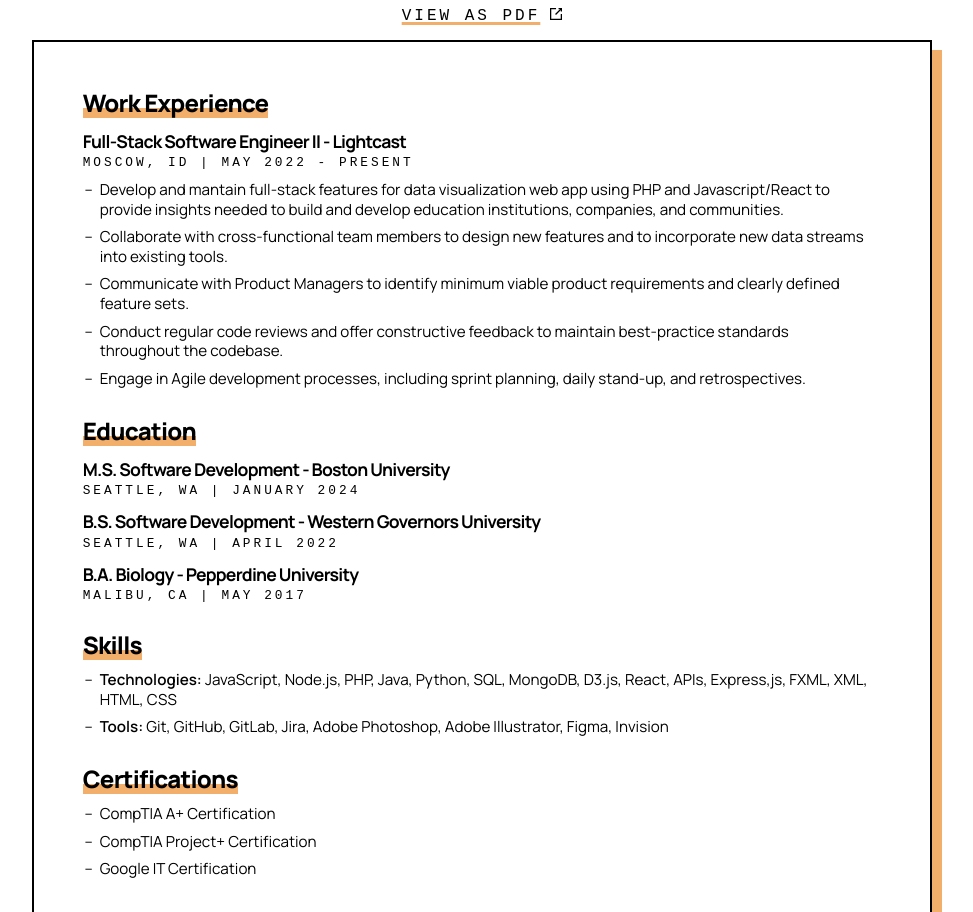
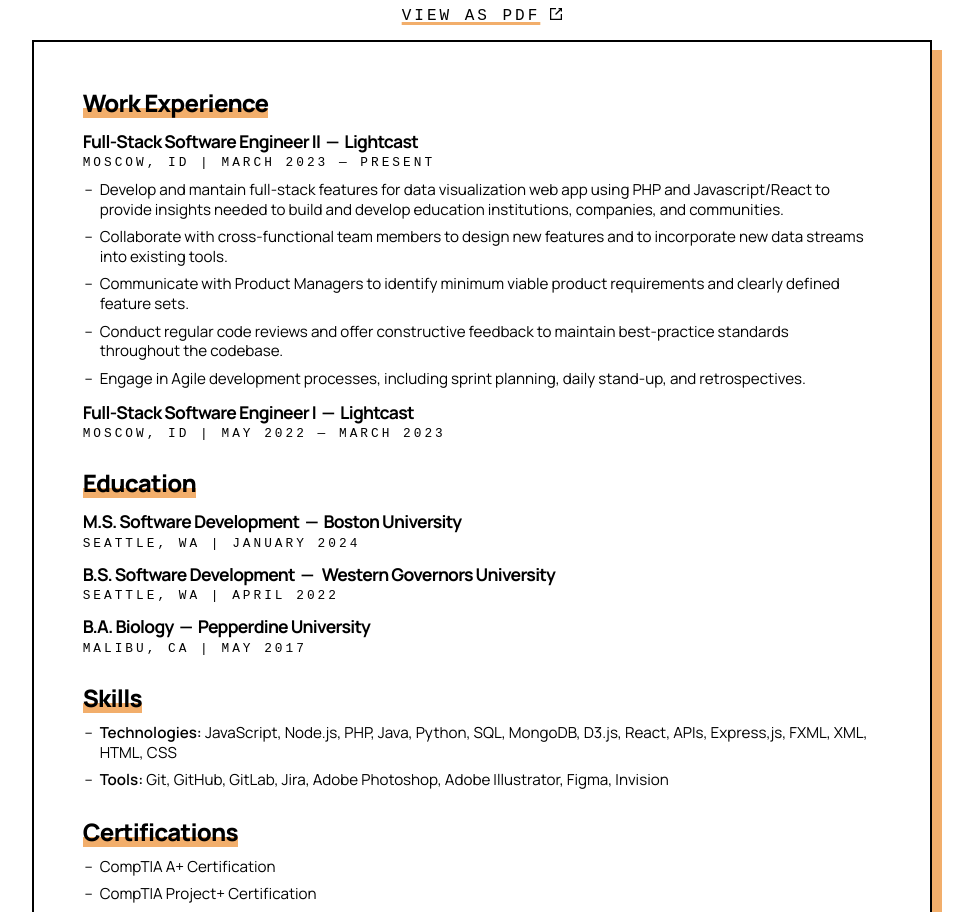
Before and after one commit to jennifer-bowser/jb-dev, a React (Vite) app: page / in a window 1280 px wide. Shown: the part 2760-3672 px from the top of the page, without its empty margins (158-1131 px from the left). Built offline with nearby package versions, Linux system fonts and the light colour scheme; a web font is replaced by a local one.

Commit message:
tweaks to resume styling, adds promotion to resume

```diff
--- a/src/Resume.jsx
+++ b/src/Resume.jsx
@@ -33,9 +33,13 @@ export default function Resume() {
                         </div>
                         <div className="Resume-Heading-Block-Expander"></div>
                     </div>
-                    <h4>Full-Stack Software Engineer II - Lightcast</h4>
-                    <p className="Subtitle">Moscow, ID | May 2022 - Present</p>
+                    <h4>Full-Stack Software Engineer II&nbsp;&nbsp;—&nbsp;&nbsp;Lightcast</h4>
+                    <p className="Subtitle">Moscow, ID | March 2023 — Present</p>
                     <BulletList listItems={workExperienceListItems} />
+                    <div>
+                        <h4>Full-Stack Software Engineer I&nbsp;&nbsp;—&nbsp;&nbsp;Lightcast</h4>
+                        <p className="Subtitle">Moscow, ID | May 2022 — March 2023</p>
+                    </div>
                 </section>
                 <section>
                     <div className="Resume-Heading-Block">
@@ -46,19 +50,19 @@ export default function Resume() {
                         <div className="Resume-Heading-Block-Expander"></div>
                     </div>
                     <section>
-                        <h4>M.S. Software Development - Boston University</h4>
+                        <h4>M.S. Software Development&nbsp;&nbsp;—&nbsp;&nbsp;Boston University</h4>
                         <p className="Subtitle">Seattle, WA | January 2024</p>
                     </section>
                     <section>
-                        <h4>B.S. Software Development -  Western Governors University</h4>
+                        <h4>B.S. Software Development&nbsp;&nbsp;—&nbsp;&nbsp; Western Governors University</h4>
                         <p className="Subtitle">Seattle, WA | April 2022</p>
                     </section>
                     <section>
-                        <h4>B.A. Biology - Pepperdine University</h4>
+                        <h4>B.A. Biology&nbsp;&nbsp;—&nbsp;&nbsp;Pepperdine University</h4>
                         <p className="Subtitle">Malibu, CA | May 2017</p>
                     </section>
                 </section>
-                <section>
+                <section className="Resume-Skills-Section">
                     <div className="Resume-Heading-Block">
                         <div>
                             <h3>Skills</h3>
```
Also changed, not shown: src/Resume.css (line endings or trailing spaces).
